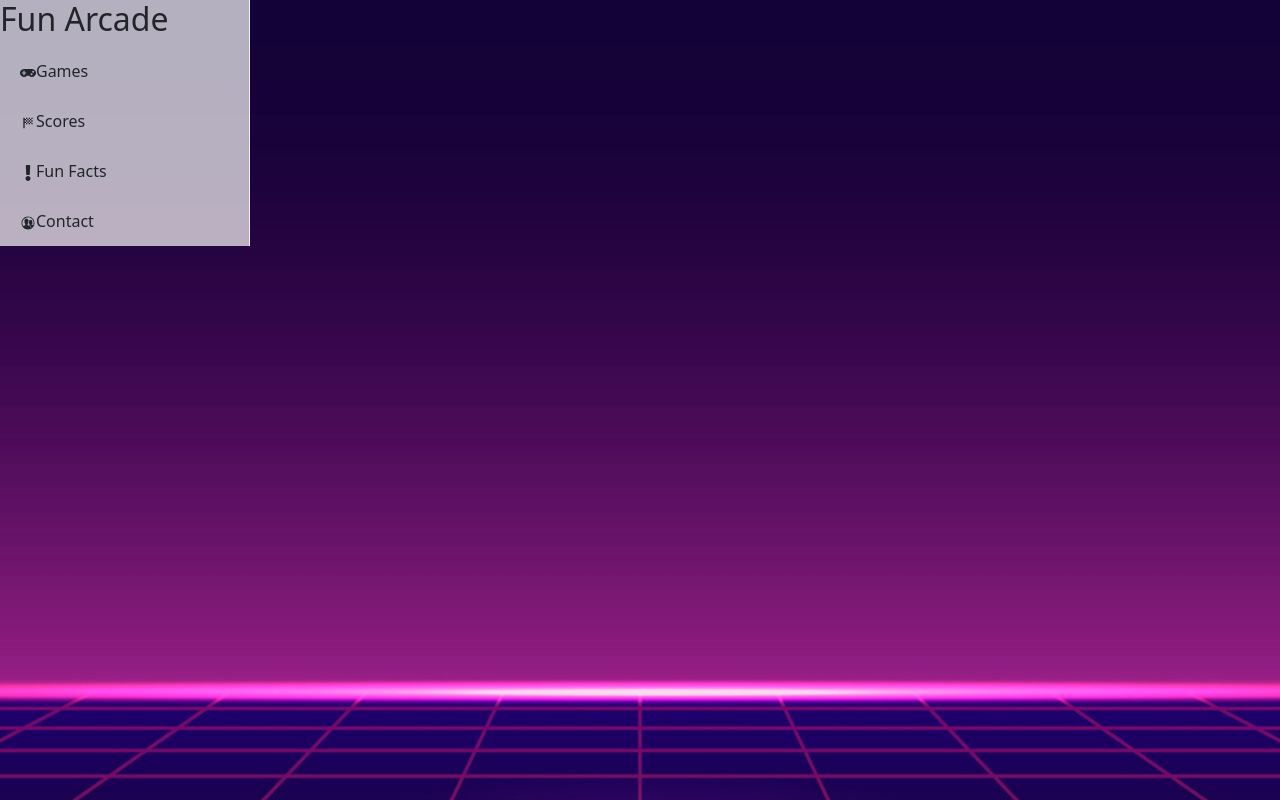
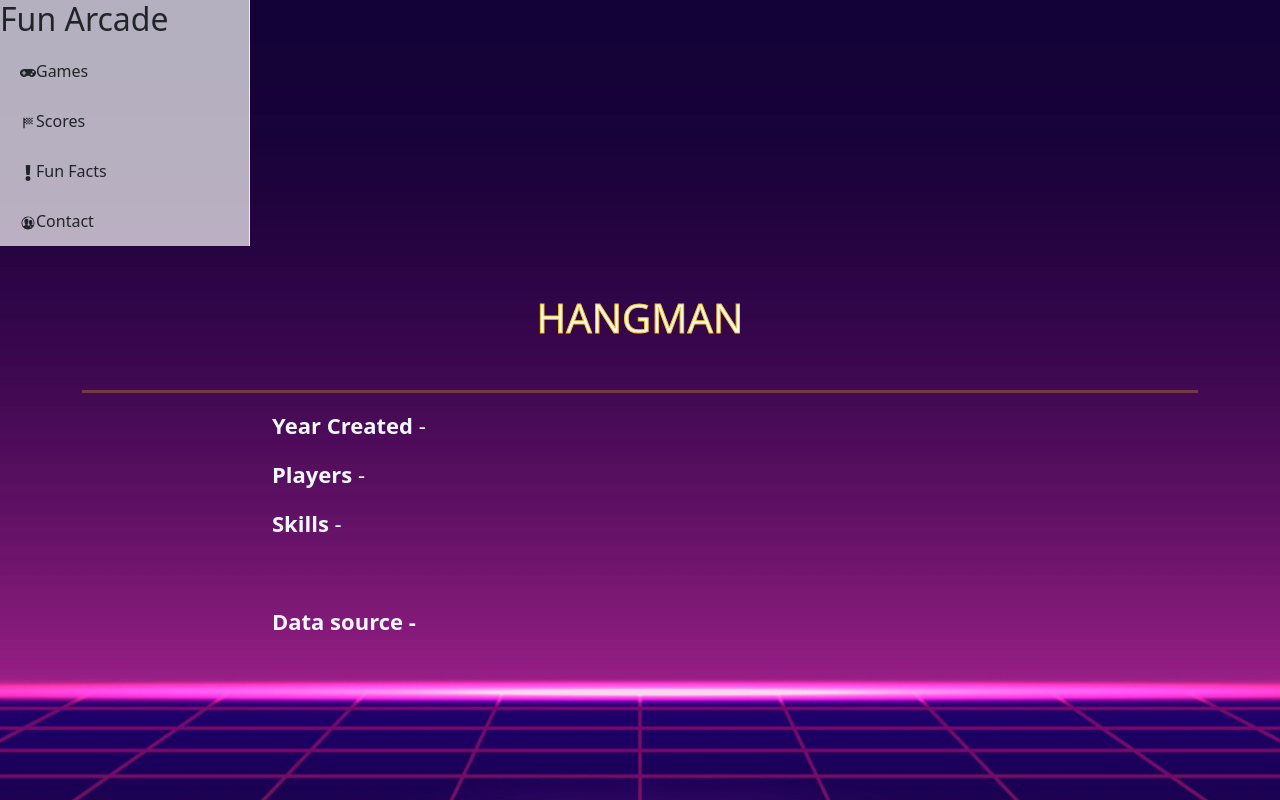
Before and after one commit to NatVes/Fun-Arcade, a React (Vite) app: page /funfacts/HANGMAN in a window 1280 px wide. Built offline with nearby package versions, Linux system fonts and the light colour scheme.

Commit message:
added Fun Facts page, Fun Facts Info page and linked it in the App.jsx

```diff
--- a/src/App.jsx
+++ b/src/App.jsx
@@ -5,6 +5,7 @@ import Score from "./components/Pages/Scores/Score.jsx";
 import FunFacts from "./components/Pages/FunFacts/FunFacts.jsx";
 import Contact from "./components/Pages/Contact/Contact.jsx";
 import PlayGame from "./components/Pages/PlayGame/PlayGame.jsx";
+import FunFactsInfo from "./components/Pages/FunFactsInfo/FunFactsInfo.jsx";
 
 
 function App() {
@@ -19,6 +20,7 @@ function App() {
         <Route path="/games/:title" element={<PlayGame />} />
         <Route path="/scores" element={<Score />} />
         <Route path="/funfacts" element={<FunFacts />} />
+        <Route path="/funfacts/:title" element={<FunFactsInfo />}/>
         <Route path="/contact" element={<Contact />} />
       </Routes>
     </Router>
--- /dev/null
+++ b/src/components/Pages/FunFacts/FunFacts.css
@@ -0,0 +1,43 @@
+.title {
+    color:aliceblue;
+    -webkit-text-stroke: 1px rgb(254, 197, 15);
+}
+
+hr {
+    border-color: rgb(254, 197, 15);
+    border-width: 3px;
+}
+
+.table-cell h3 {
+    color: aliceblue;
+    align-self: center;
+    margin-left: 20px;
+    background-color: transparent;
+}
+
+.table img {
+    height: 12vw;
+    display: block;
+}
+
+.table {
+    display: table;
+    list-style-type: none;
+}
+
+.table-cell {
+    display: table-cell;
+    text-decoration: none;
+}
+
+@media screen and (min-width: 2000px) {
+    .table img {
+        height: 8vw;
+    }
+}
+
+@media screen and (max-width: 768px) {
+    .table img {
+        height: 25vw;
+    }
+}
--- a/src/components/Pages/FunFacts/FunFacts.jsx
+++ b/src/components/Pages/FunFacts/FunFacts.jsx
@@ -1,9 +1,23 @@
-import React from 'react'
+import { Link } from 'react-router-dom';
+import "./FunFacts.css";
+import gamesData from "../../../games.json";
 
 export default function FunFacts() {
+
   return (
-    <div>
-      <h2>Fun Facts</h2>
+    <div className="container">
+      <h1 className="title text-center my-5">FUN FACTS</h1>
+      <hr />
+      <ul className="mx-5 my-5 p-0 table">
+        {gamesData.map((game) => (
+          <li key={game.title}>
+              <Link to={`/funfacts/${game.title}`} className="mb-5 table-cell d-flex align-items-center">
+                <img  src={game.image} alt={game.title} />
+                <h3>{game.title}</h3>
+              </Link>
+          </li>
+        ))}
+      </ul>
     </div>
   )
 }
--- /dev/null
+++ b/src/components/Pages/FunFactsInfo/FunFactsInfo.css
@@ -0,0 +1,15 @@
+.title {
+    color:aliceblue;
+    -webkit-text-stroke: 1px rgb(254, 197, 15);
+}
+
+hr {
+    border-color: rgb(254, 197, 15);
+    border-width: 3px;
+}
+
+.info {
+    color: aliceblue;
+    font-size: 22px;
+    margin-bottom: 10px;
+}
--- /dev/null
+++ b/src/components/Pages/FunFactsInfo/FunFactsInfo.jsx
@@ -0,0 +1,27 @@
+import { useParams } from "react-router-dom";
+import gamesData from "../../../games.json";
+import "./FunFactsInfo.css";
+
+function FunFactsInfo() {
+    const {title} = useParams();
+    const selectedGame = gamesData.find(game => game.title === title);
+
+    return (
+        <div className="container">
+            <h1 className="title text-center my-5">{selectedGame.title}</h1>
+            <hr />
+            <div className="row justify-content-center">
+                <div className="col-8 info">
+                    <p><span className="fw-bold">Year Created</span> - {selectedGame['year-created']}</p>
+                    <p><span className="fw-bold">Players</span> - {selectedGame.players}</p>
+                    <p><span className="fw-bold">Skills</span> - {selectedGame.skills}</p>
+                    <br />
+                    {selectedGame && selectedGame['fun-fact'].split('<br />').map((line, index) => (<p key={index}>{line}</p>))}
+                    <p className="fw-bold"><span>Data source</span> - <a href={selectedGame["source-link"]}  target="_blank">{selectedGame["data-source"]}</a></p>
+                </div>
+            </div>
+        </div>
+    )
+}
+
+export default FunFactsInfo
--- a/src/games.json
+++ b/src/games.json
@@ -7,8 +7,9 @@
         "year-created": "first century BC",
         "players": "2",
         "skills": "strategy, tactics, observation",
-        "fan-fact": "Games played on three-in-a-row boards can be traced back to ancient Egypt, where such game boards have been found on roofing tiles dating from around 1300 BC. <br /> An early variation of tic-tac-toe was played in the Roman Empire, around the first century BC. It was called terni lapilli (three pebbles at a time) and instead of having any number of pieces, each player had only three; thus, they had to move them around to empty spaces to keep playing.",
+        "fun-fact": "Games played on three-in-a-row boards can be traced back to ancient Egypt, where such game boards have been found on roofing tiles dating from around 1300 BC. <br /> An early variation of tic-tac-toe was played in the Roman Empire, around the first century BC. It was called terni lapilli (three pebbles at a time) and instead of having any number of pieces, each player had only three; thus, they had to move them around to empty spaces to keep playing.",
         "data-source": "Wikipedia",
+        "source-link": "https://en.wikipedia.org/wiki/Tic-tac-toe#:~:text=least%20three%20points.-,History,around%20the%20first%20century%20BC.",
         "instruction": ""
     },
     {
@@ -19,8 +20,9 @@
         "year-created": "",
         "players": "",
         "skills": "",
-        "fan-fact": "",
+        "fun-fact": "",
         "data-source": "",
+        "source-link": "",
         "instruction": "Objective: The objective of the game is to match all pairs of cards in the least number of moves. <br /> Gameplay: <br /> Click on two cards to reveal their image. <br /> If the images on the two cards match, they remain face-up. <br /> If the images do not match, both cards are flipped face-down again. <br /> Continue selecting pairs of cards until all pairs are matched. <br /> Scoring: <br /> The game tracks the number of moves you make. <br /> Try to match all pairs in the fewest moves possible to achieve a high score. <br /> Winning: <br /> The game is won when all pairs of cards are matched."
     },
     {
@@ -31,8 +33,9 @@
         "year-created": "",
         "players": "",
         "skills": "",
-        "fan-fact": "",
+        "fun-fact": "",
         "data-source": "",
+        "source-link": "",
         "instruction": ""
     }
 ]
```
